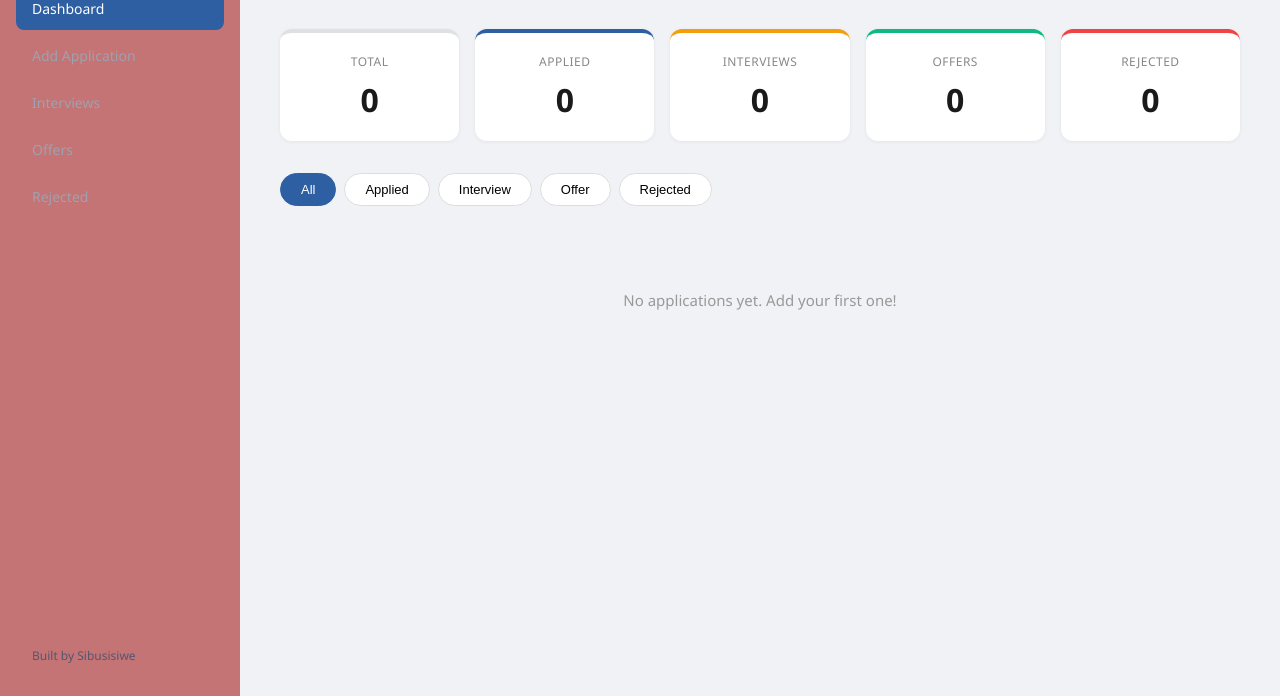
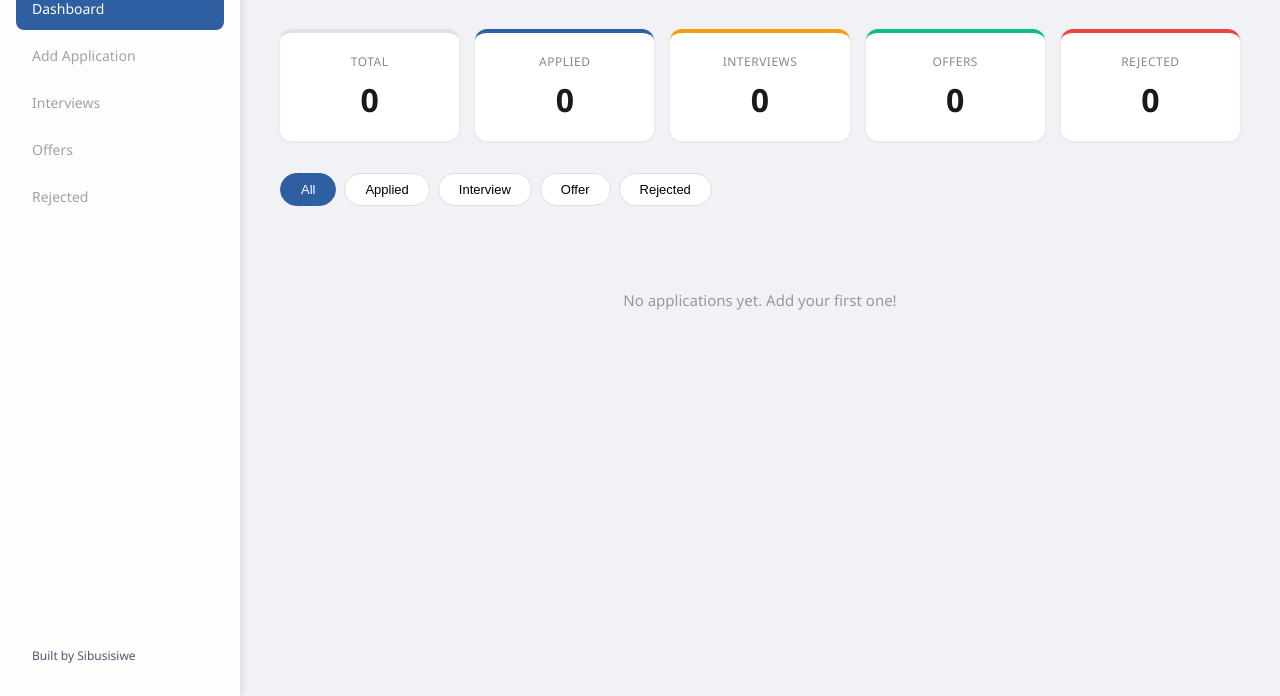
Before and after one commit to sibusisiwe0405/job-tracker, a plain HTML site: page index.html in a window 1280 px wide. Shown: the part 104-800 px from the top of the page. Drawn offline with Linux system fonts and the light colour scheme; no server answers.

Commit message:
stylng
styling

```diff
--- a/style.css
+++ b/style.css
@@ -15,13 +15,14 @@ body {
 /* Sidebar */
 .sidebar {
   width: 240px;
-  background: #c47474;
+  background: #fffcfc;
   color: rgb(11, 3, 3);
   display: flex;
   flex-direction: column;
   padding: 24px 16px;
   position: fixed;
   height: 100vh;
+  box-shadow: 2px 0 8px rgba(0,0,0,0.1);
 
 }
 
```
